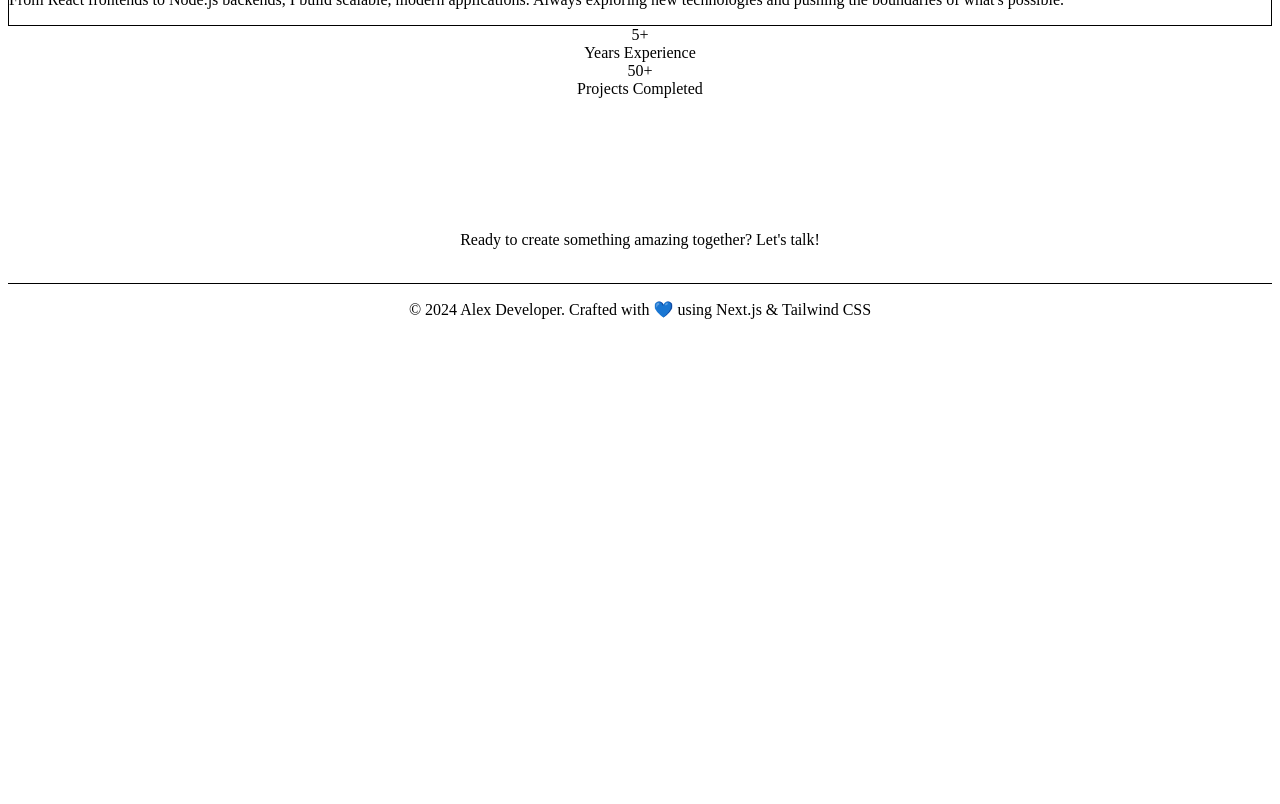
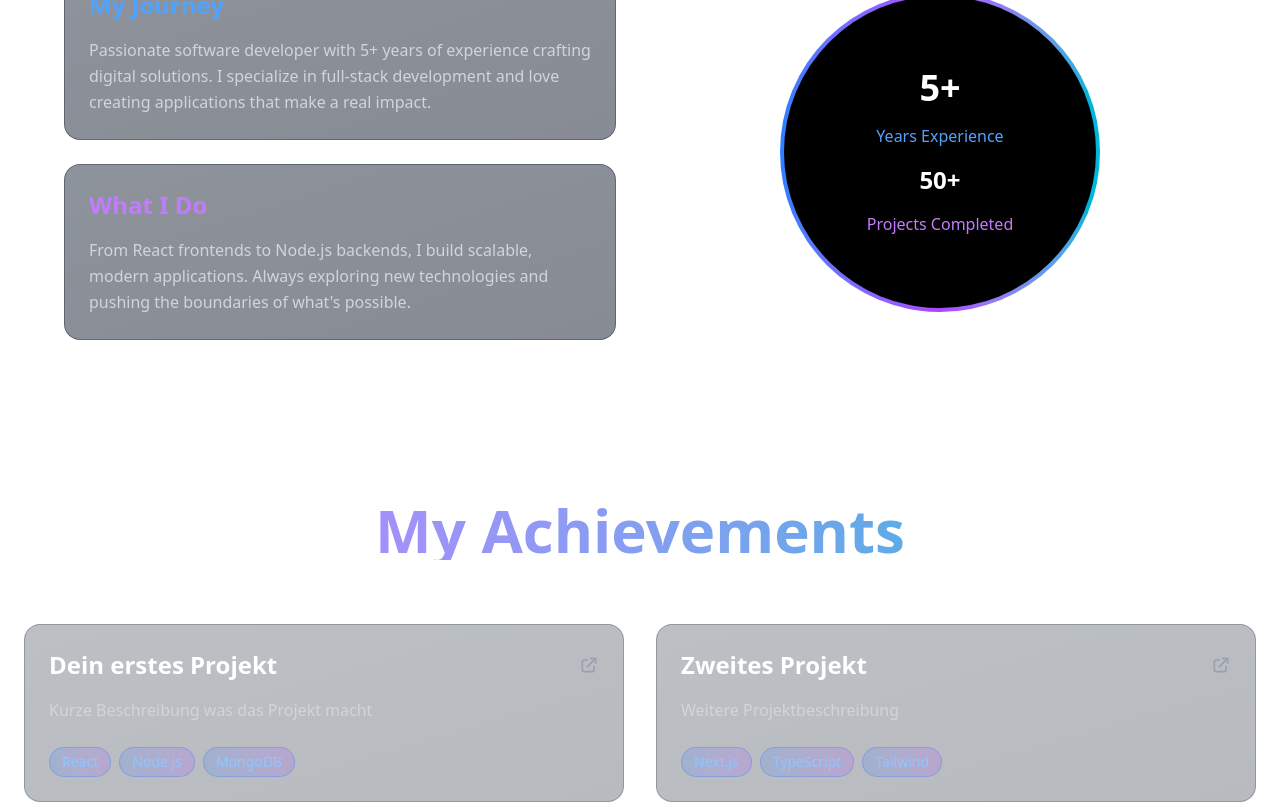
Before and after one commit to EricLuec/newPortfolio, a Next.js app: page / in a window 1280 px wide. Shown: the part 1040-1844 px from the top of the page. Before the commit the page ends 1375 px from the top, so only its background shows below. Built offline with nearby package versions, Linux system fonts and the light colour scheme.

Commit message:
more and more working version

```diff
--- a/postcss.config.mjs
+++ b/postcss.config.mjs
@@ -1,6 +1,5 @@
-import tailwindcss from 'tailwindcss';
-import autoprefixer from 'autoprefixer';
-
 export default {
-  plugins: [tailwindcss, autoprefixer],
+  plugins: {
+    '@tailwindcss/postcss': {},
+  },
 };
--- a/src/app/globals.css
+++ b/src/app/globals.css
@@ -1,6 +1,5 @@
-@tailwind base;
-@tailwind components;
-@tailwind utilities;
+@import 'tailwindcss';
+
 
 /* Custom Scrollbar */
 ::-webkit-scrollbar {
--- a/src/app/layout.js
+++ b/src/app/layout.js
@@ -1,6 +1,7 @@
+'use client'
 import './globals.css';
 
-export const metadata = {
+const metadata = {
   title: 'EricLuec Portfolio',
   description: 'NextJS-Portfolio',
 };
--- a/src/app/page.js
+++ b/src/app/page.js
@@ -1,18 +1,6 @@
 'use client'
-import {HeroSection} from '../components/sections/HeroSection';
-import {AboutSection} from '../components/sections/AboutSection';
-import {ProjectsSection} from '../components/sections/ProjectsSection';
-import {ContactSection} from '../components/sections/ContactSection';
-import {Footer} from '../components/sections/Footer';
+import Portfolio from '../components/Portfolio';
 
 export default function HomePage() {
-  return (
-    <main>
-      <HeroSection />
-      <AboutSection />
-      <ProjectsSection />
-      <ContactSection />
-      <Footer />
-    </main>
-  );
+  return <Portfolio />;
 }
--- a/src/components/Portfolio.jsx
+++ b/src/components/Portfolio.jsx
@@ -1,102 +1,19 @@
-const Portfolio = () => {
-  const [mousePosition, setMousePosition] = useState({ x: 0, y: 0 });
+'use client'
+import {HeroSection} from './sections/HeroSection';
+import {AboutSection} from './sections/AboutSection';
+import {ProjectsSection} from './sections/ProjectsSection';
+import {ContactSection} from './sections/ContactSection';
+import {Footer} from './sections/Footer';
+import {projects} from '../data/projects';
 
-  useEffect(() => {
-    const handleMouseMove = (e) => {
-      setMousePosition({ x: e.clientX, y: e.clientY });
-    };
-    window.addEventListener('mousemove', handleMouseMove);
-    return () => window.removeEventListener('mousemove', handleMouseMove);
-  }, []);
-
-  // Konfiguration - Hier kannst du alles anpassen
-  const portfolioConfig = {
-    name: "Alex",
-    year: 2024,
-    yearsExperience: 5,
-    projectsCompleted: 50,
-    linkedinUrl: "https://linkedin.com/in/yourprofile",
-    githubUrl: "https://github.com/yourusername",
-    journeyText: "Passionate software developer with 5+ years of experience crafting digital solutions. I specialize in full-stack development and love creating applications that make a real impact.",
-    skillsText: "From React frontends to Node.js backends, I build scalable, modern applications. Always exploring new technologies and pushing the boundaries of what's possible.",
-    projects: [
-      {
-        id: 1,
-        title: "E-Commerce Platform",
-        description: "Full-stack e-commerce solution with modern UI/UX",
-        tags: ["React", "Node.js", "MongoDB", "Stripe"],
-        gradient: "from-purple-500 to-pink-500",
-        link: "#"
-      },
-      {
-        id: 2,
-        title: "AI Chat Application",
-        description: "Real-time chat app with AI integration",
-        tags: ["Next.js", "OpenAI", "WebSocket", "Prisma"],
-        gradient: "from-blue-500 to-cyan-500",
-        link: "#"
-      },
-      {
-        id: 3,
-        title: "Task Management System",
-        description: "Collaborative project management tool",
-        tags: ["Vue.js", "Express", "PostgreSQL", "Docker"],
-        gradient: "from-green-500 to-teal-500",
-        link: "#"
-      },
-      {
-        id: 4,
-        title: "Mobile Banking App",
-        description: "Secure mobile banking solution",
-        tags: ["React Native", "Firebase", "Biometrics", "Redux"],
-        gradient: "from-orange-500 to-red-500",
-        link: "#"
-      }
-    ]
-  };
-
+export default function Portfolio() {
   return (
-    <div className="min-h-screen bg-black text-white overflow-hidden relative">
-      <AnimatedBackground mousePosition={mousePosition} />
-
-      <div className="relative z-10">
-        <HeroSection name={portfolioConfig.name} />
-
-        <AboutSection
-          journeyText={portfolioConfig.journeyText}
-          skillsText={portfolioConfig.skillsText}
-          yearsExperience={portfolioConfig.yearsExperience}
-          projectsCompleted={portfolioConfig.projectsCompleted}
-        />
-
-        <ProjectsSection projects={portfolioConfig.projects} />
-
-        <ContactSection
-          linkedinUrl={portfolioConfig.linkedinUrl}
-          githubUrl={portfolioConfig.githubUrl}
-        />
-
-        <Footer
-          name={portfolioConfig.name}
-          year={portfolioConfig.year}
-        />
-      </div>
-
-      <style jsx>{`
-        @keyframes spin-slow {
-          from {
-            transform: rotate(0deg);
-          }
-          to {
-            transform: rotate(360deg);
-          }
-        }
-        .animate-spin-slow {
-          animation: spin-slow 20s linear infinite;
-        }
-      `}</style>
-    </div>
+    <>
+      <HeroSection />
+      <AboutSection />
+    <ProjectsSection projects={projects} />
+      <ContactSection />
+      <Footer />
+    </>
   );
-};
-
-export default Portfolio;
+}
--- a/src/components/sections/ContactSection.jsx
+++ b/src/components/sections/ContactSection.jsx
@@ -2,6 +2,7 @@
 import {SocialLink} from "../ui/SocialLink";
 import { Linkedin } from "../icons/Linkedin";
 import { Github } from "../icons/Github";
+
 export const ContactSection = ({
   linkedinUrl = "https://linkedin.com/in/yourprofile",
   githubUrl = "https://github.com/yourusername"
--- a/src/components/sections/ProjectsSection.jsx
+++ b/src/components/sections/ProjectsSection.jsx
@@ -1,5 +1,6 @@
 'use client'
 import { useState } from "react";
+import { ProjectCard } from "../ui/ProjectCard";
 
 export const ProjectsSection = ({ projects }) => {
   const [activeProject, setActiveProject] = useState(null);
@@ -12,7 +13,7 @@ export const ProjectsSection = ({ projects }) => {
         </h2>
 
         <div className="grid md:grid-cols-2 lg:grid-cols-2 gap-8">
-          {projects?.map((project, index) => (
+          {projects.map((project, index) => (
             <ProjectCard
               key={project.id}
               project={project}
--- a/src/components/ui/ProjectCard.jsx
+++ b/src/components/ui/ProjectCard.jsx
@@ -1,3 +1,5 @@
+import { ExternalLink } from "../icons/ExternalLink";
+
 export const ProjectCard = ({ project, index, isActive, onMouseEnter, onMouseLeave }) => (
   <div
     className="group relative p-6 rounded-2xl bg-gradient-to-br from-gray-800/30 to-gray-900/30 backdrop-blur-sm border border-gray-700/30 hover:border-gray-500/50 transition-all duration-300 transform hover:scale-105 hover:shadow-2xl cursor-pointer"
--- a/src/config/portfolio.js
+++ b/src/config/portfolio.js
@@ -1,15 +1,12 @@
 export const portfolioConfig = {
-  // Persönliche Daten
   name: "Dein Name",
   title: "Software Developer",
   subtitle: "Full Stack Engineer • Innovation Enthusiast",
   year: new Date().getFullYear(),
 
-  // Statistiken
-  yearsExperience: 5,  // Deine Jahre Erfahrung
-  projectsCompleted: 50,  // Anzahl Projekte
+  yearsExperience: 5,
+  projectsCompleted: 50,
 
-  // Social Media Links
   linkedinUrl: "https://linkedin.com/in/dein-profil",
   githubUrl: "https://github.com/dein-username",
 
```
Also changed, not shown: src/components/ui/index.js (deleted), src/data/personal.js (deleted).
